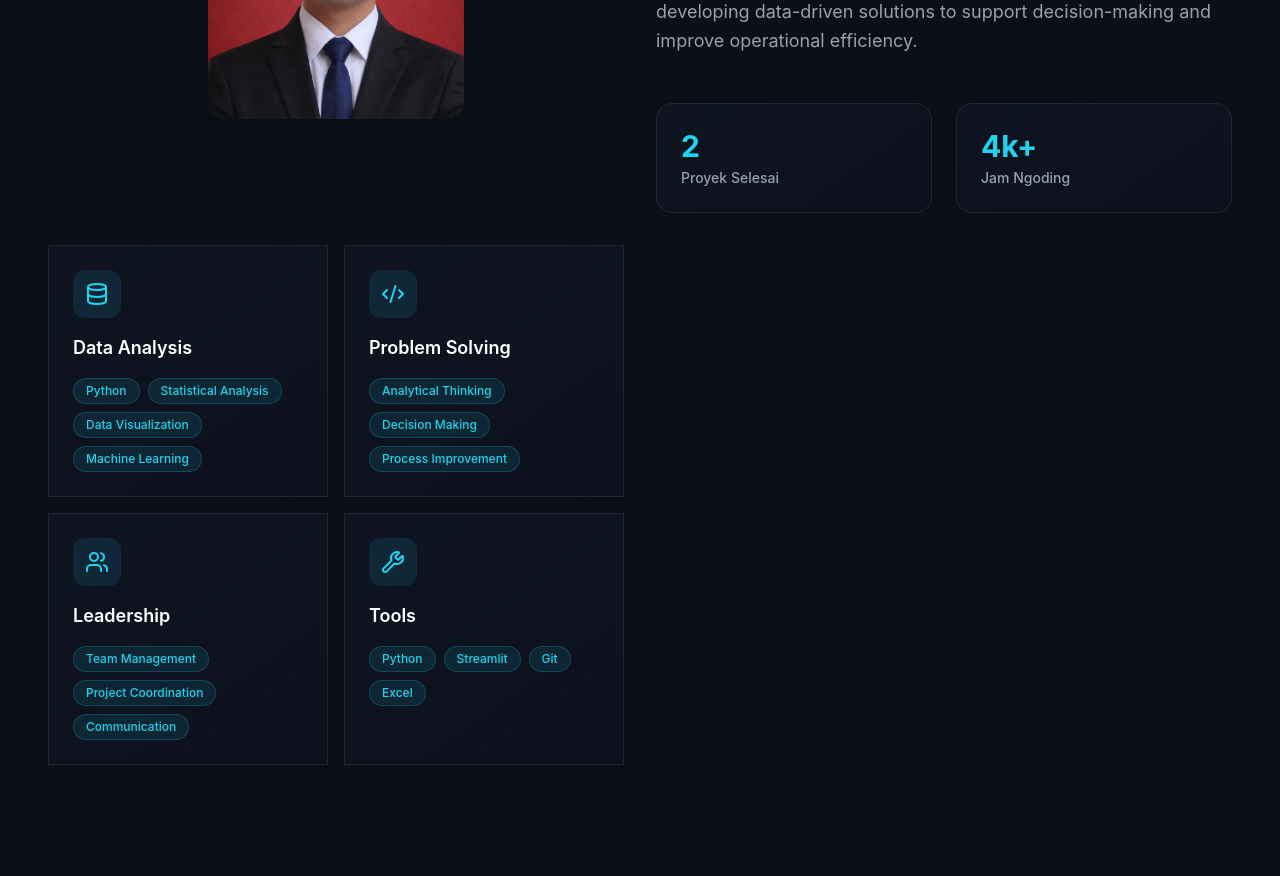
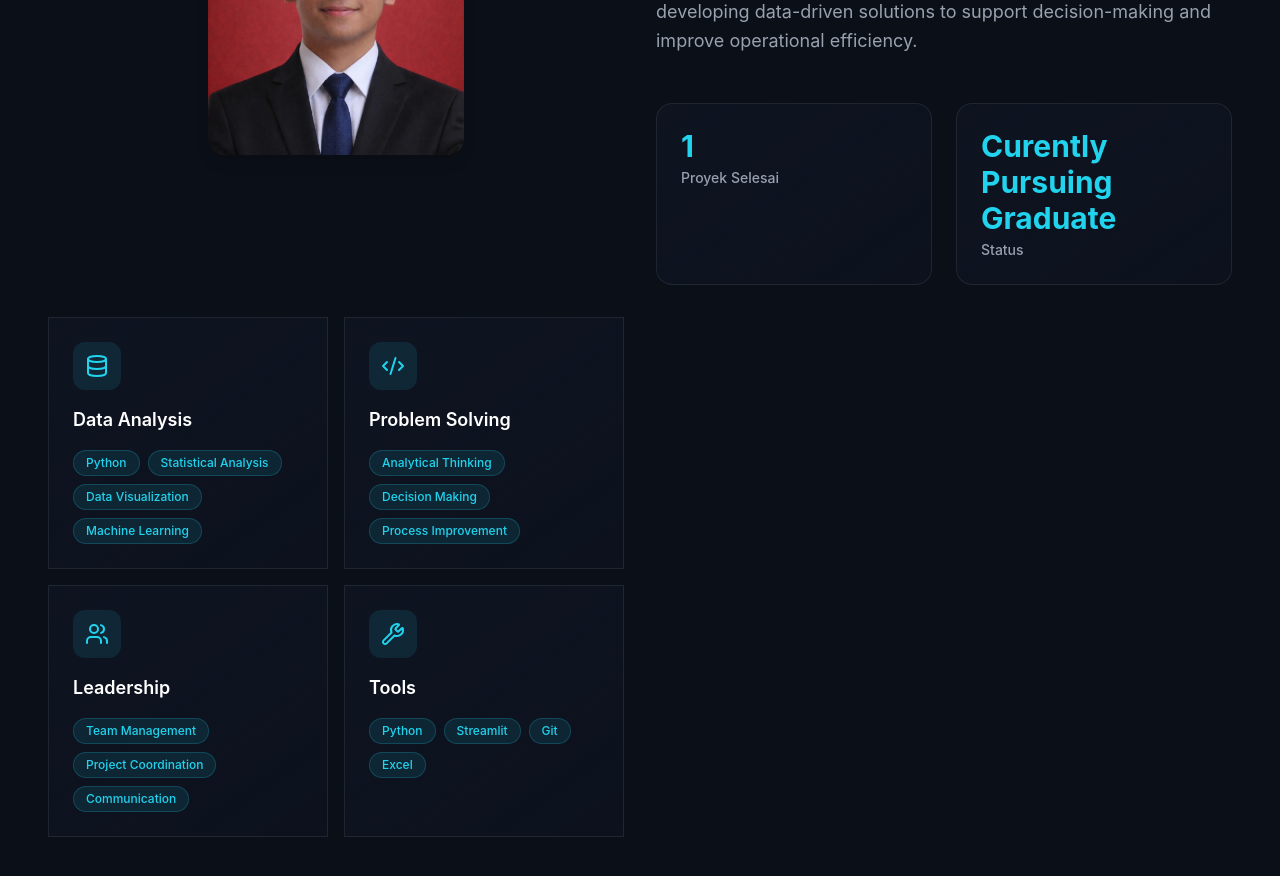
Before and after one commit to Agrisynx-Develop/Portofolio-Project, a React (Vite) app: page / in a window 1280 px wide. Shown: the part 1200-2076 px from the top of the page. Built offline with nearby package versions, Linux system fonts and the light colour scheme.

Commit message:
Update App.tsx

```diff
--- a/src/App.tsx
+++ b/src/App.tsx
@@ -383,9 +383,9 @@ export default function App() {
 
             <div className="grid grid-cols-2 gap-6 pt-6">
               {[
-                { label: 'Proyek Selesai', value: '2' },
+                { label: 'Proyek Selesai', value: '1' },
 
-                { label: 'Jam Ngoding', value: '4k+' },
+                { label: 'Status', value: 'Curently Pursuing Graduate' },
               ].map((stat, i) => (
                 <div key={i} className="card-gradient p-6 rounded-2xl">
                   <h3 className="text-3xl font-bold text-accent-cyan mb-1">{stat.value}</h3>
```
